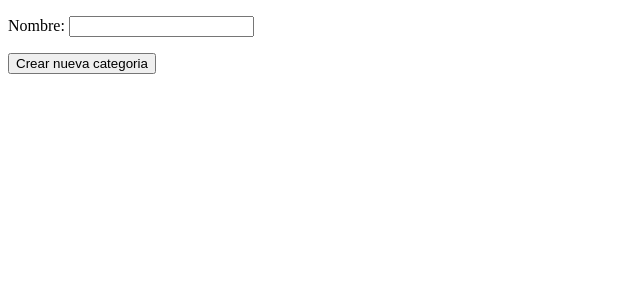
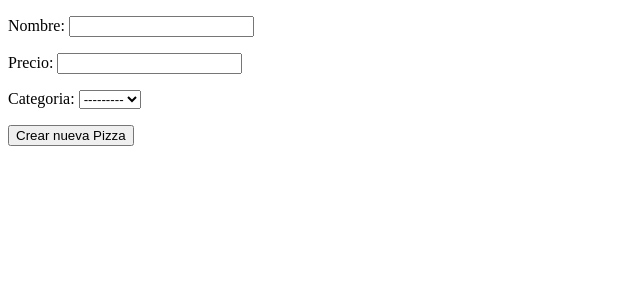
Before and after one commit to FacBel/Django-proyect, a Django app: page /menu/nueva/ in a window 1280 px wide. Shown: the top 300 px of the page, without its empty margins (0-640 px from the left). Run offline with Django 5.2, Linux system fonts and the light colour scheme; data that the repository does not hold is empty.

Commit message:
CRUD para pizzas

```diff
--- a/menu/forms.py
+++ b/menu/forms.py
@@ -1,7 +1,7 @@
 from django import forms
-from .models import Categoria
+from .models import Pizza
 
-class CategoriaForm(forms.ModelForm):
+class PizzaForm(forms.ModelForm):
     class Meta:
-        model = Categoria
-        fields = ["nombre"]
+        model = Pizza
+        fields = ["nombre", "precio", "Categoria"]
--- a/menu/templates/menu/crear_categoria.html
+++ b/menu/templates/menu/crear_pizza.html
@@ -4,12 +4,15 @@
     <title>Menú</title>
 </head>
 <body>
+
     <form method="post">
 
         {% csrf_token %}
         {{ form.as_p }}
 
-        <button type="submit">Crear nueva categoria</button>
+        <button type="submit">Crear nueva Pizza</button>
     </form>
+
+
 </body>
 </html>
--- a/menu/templates/menu/index.html
+++ b/menu/templates/menu/index.html
@@ -4,13 +4,15 @@
     <title>Menú</title>
 </head>
 <body>
-
     <h1> Menú de Pizzas</h1>
+    <a href="{%url 'crear_pizza'%}">Nueva Pizza</a>
         {% for pizza in pizzas %}
         <div>
             <h2>{{ pizza.nombre }}</h2>
             <h3>Categoria: {{ pizza.Categoria }}</h3>
             <p>Precio: ${{ pizza.precio }}</p>
+            <a href="{%url 'editar_pizza' pizza.id%}">Editar Pizza</a>
+            <a href="{% url 'eliminar_pizza' pizza.id%}">BORRAR</a>
         </div>
         <hr>
         {% empty %}
--- a/menu/urls.py
+++ b/menu/urls.py
@@ -3,5 +3,7 @@ from . import views
 
 urlpatterns = [
     path('', views.menu, name="menu"),
-    path('nueva/', views.crear_categoria, name="crear_categoria"),
+    path('nueva/', views.crear_pizza, name="crear_pizza"),
+    path("editar/<int:id>/", views.editar_pizza, name="editar_pizza"),
+    path("borrar/<int:id>", views.eliminar_pizza, name="eliminar_pizza"),
 ]
--- a/menu/views.py
+++ b/menu/views.py
@@ -1,6 +1,6 @@
-from django.shortcuts import render, redirect
+from django.shortcuts import render, redirect, get_object_or_404
 from .models import Pizza
-from .forms import CategoriaForm
+from .forms import PizzaForm
 
 def menu(request):
     pizzas = Pizza.objects.all()
@@ -9,12 +9,35 @@ def menu(request):
         "pizzas": pizzas
     })
 
-def crear_categoria(request):
+def crear_pizza(request):
     if request.method == "POST":
-        form = CategoriaForm(request.POST)
+        form = PizzaForm(request.POST)
         if form.is_valid():
             form.save()
             return redirect("menu")
     else:
-        form = CategoriaForm()
-    return render(request, "menu/crear_categoria.html", {"form":form})
+        form = PizzaForm()
+    return render(request, "menu/crear_pizza.html", {"form":form})
+
+def editar_pizza(request, id):
+
+    pizza = get_object_or_404(Pizza, id=id)
+
+    if request.method == "POST":
+        form = PizzaForm(request.POST, instance=pizza)
+        if form.is_valid():
+            form.save()
+            return redirect("menu")
+    else:
+        form = PizzaForm(instance=pizza)
+    return render(request, "menu/editar_pizza.html", {"form":form})
+
+def eliminar_pizza(request, id):
+
+    pizza = get_object_or_404(Pizza, id=id)
+
+    if request.method == "POST":
+        pizza.delete() # Podria ser borrado logico.
+        return redirect("menu")
+
+    return render(request, "menu/borrar_pizza.html", {"pizza":pizza})
```
Also changed, not shown: menu/templates/menu/borrar_pizza.html (added, +21 -0 lines), menu/templates/menu/editar_pizza.html (added, +18 -0 lines).
